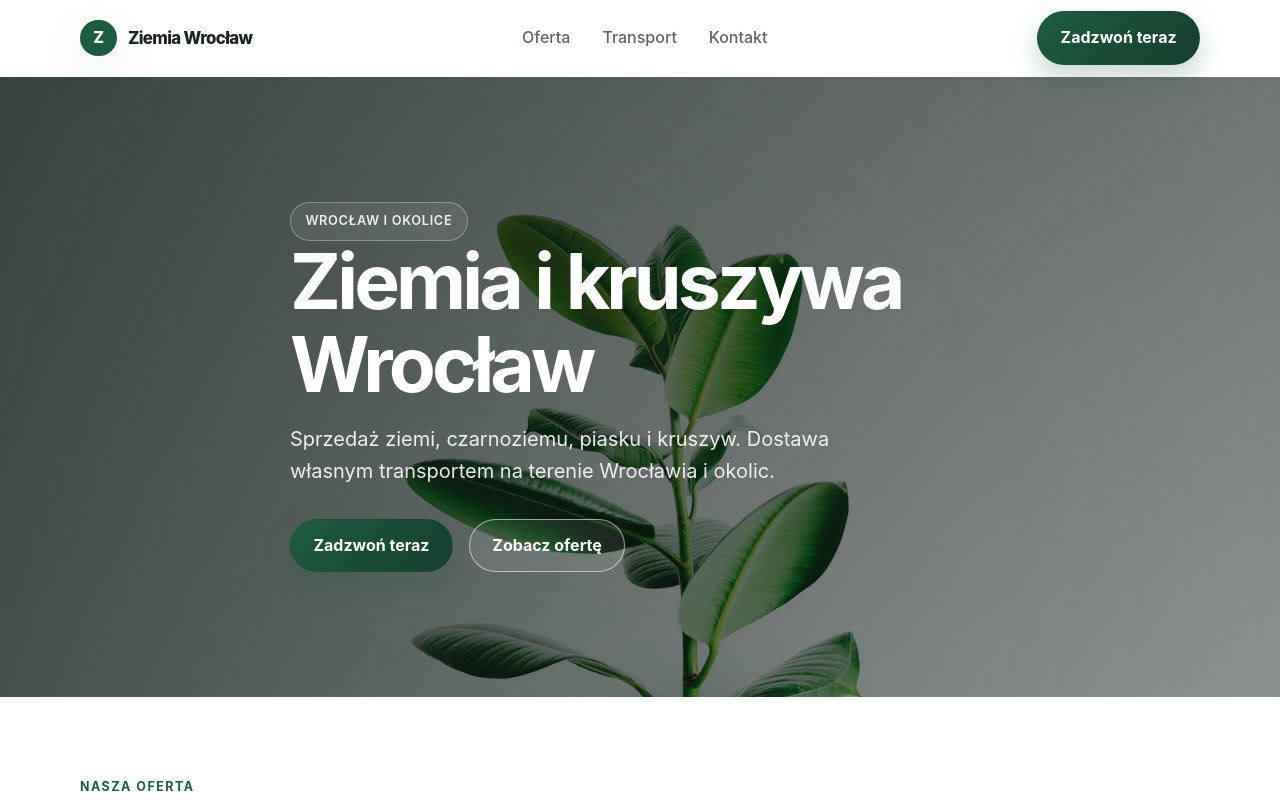
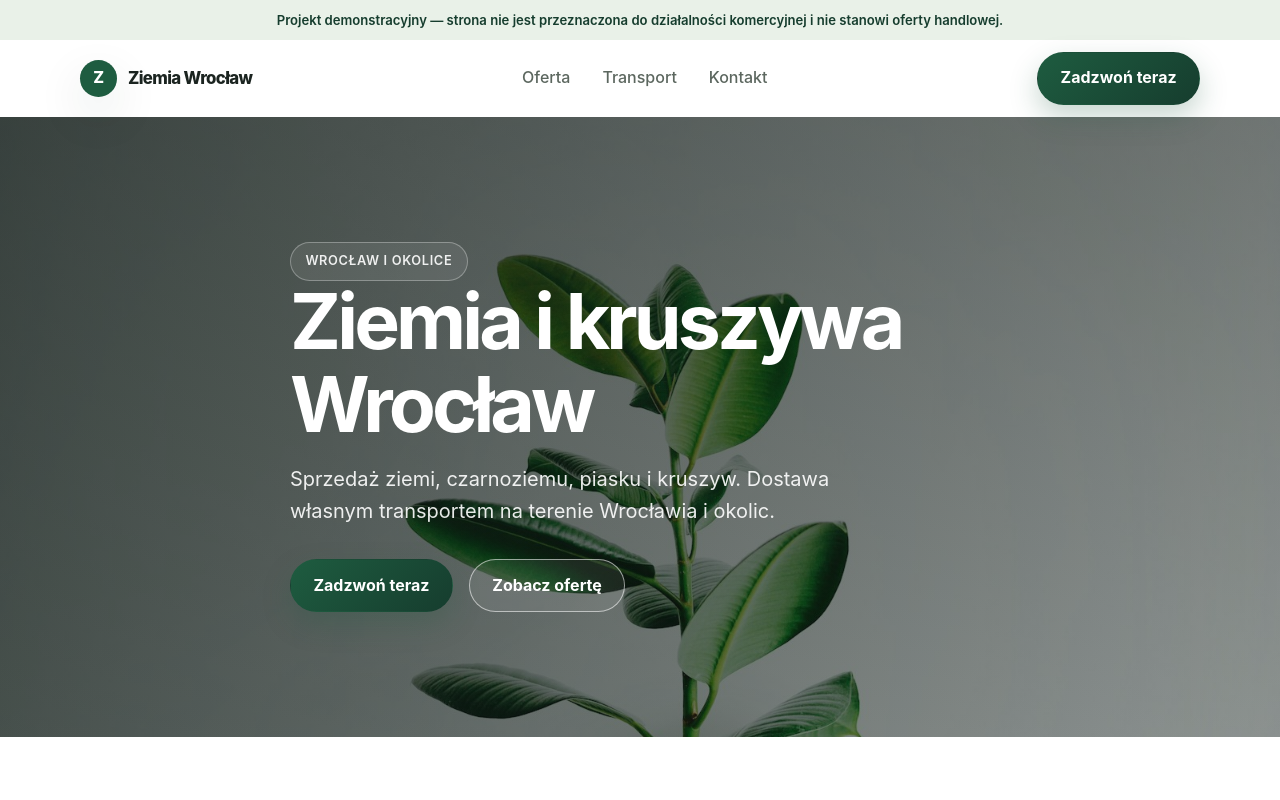
Before and after one commit to sebSR/ziemiawroclaw, a plain HTML site: page index.html in a window 1280 px wide. Shown: the top 800 px of the page. Drawn offline with Linux system fonts and the light colour scheme.

Commit message:
Add demo-only notice to landing page
Co-authored-by: Copilot <223556219+Copilot@users.noreply.github.com>

```diff
--- a/assets/css/styles.css
+++ b/assets/css/styles.css
@@ -95,6 +95,15 @@ h3 {
 p {
   color: var(--color-text-soft);
   font-size: 1rem;
+}
+
+.demo-notice {
+  padding: 0.6rem 1rem;
+  background: #e9f1e8;
+  color: var(--color-primary-dark);
+  font-size: 0.82rem;
+  font-weight: 600;
+  text-align: center;
 }
 
 .site-header {
--- a/index.html
+++ b/index.html
@@ -16,6 +16,10 @@
     <link rel="stylesheet" href="assets/css/styles.css" />
   </head>
   <body>
+    <aside class="demo-notice" aria-label="Informacja o wersji demonstracyjnej">
+      Projekt demonstracyjny — strona nie jest przeznaczona do działalności komercyjnej i nie stanowi oferty handlowej.
+    </aside>
+
     <header class="site-header">
       <div class="container nav-shell">
         <a class="brand" href="#top" aria-label="Ziemia Wrocław">
```
